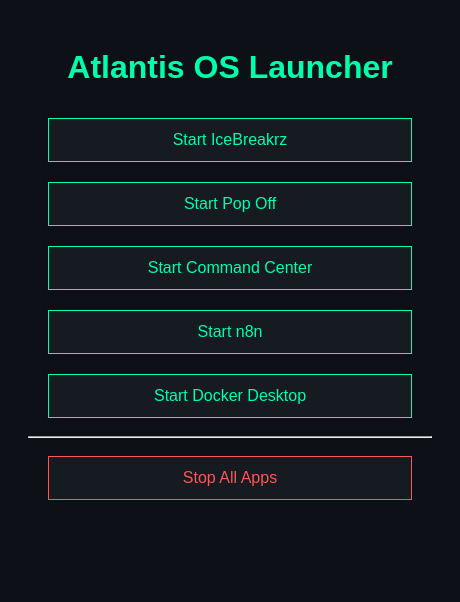
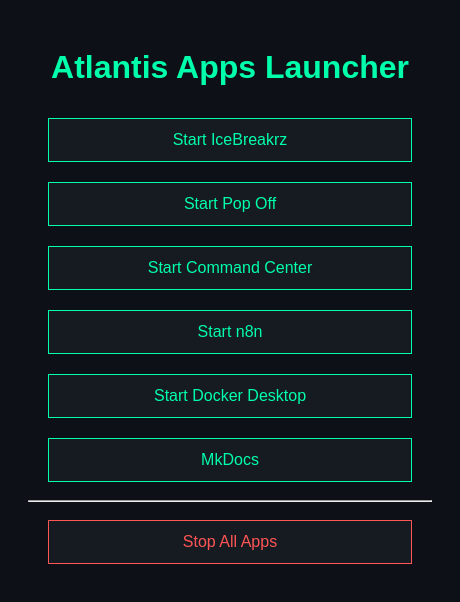
Before and after one commit to Golboni/atlantis-launcher, an Electron app: page renderer/index.html in a window 460 px wide. Drawn offline with Linux system fonts and the light colour scheme.

Commit message:
renderer updates

```diff
--- a/renderer/index.html
+++ b/renderer/index.html
@@ -2,16 +2,17 @@
 <html>
 <head>
   <link rel="stylesheet" href="style.css">
-  <title>Atlantis OS Launcher</title>
+  <title>Atlantis Apps Launcher</title>
 </head>
 <body>
-  <h1>Atlantis OS Launcher</h1>
+  <h1>Atlantis Apps Launcher</h1>
 
   <button onclick="atlantis.run('start-icebreakrz.bat')">Start IceBreakrz</button>
   <button onclick="atlantis.run('start-popoff.bat')">Start Pop Off</button>
   <button onclick="atlantis.run('start-command-center.bat')">Start Command Center</button>
   <button onclick="atlantis.run('start-n8n.bat')">Start n8n</button>
   <button onclick="atlantis.run('start-docker.bat')">Start Docker Desktop</button>
+  <button onclick="atlantis.run('start-mkdocs.bat')">MkDocs</button>
 
   <hr>
 
```
